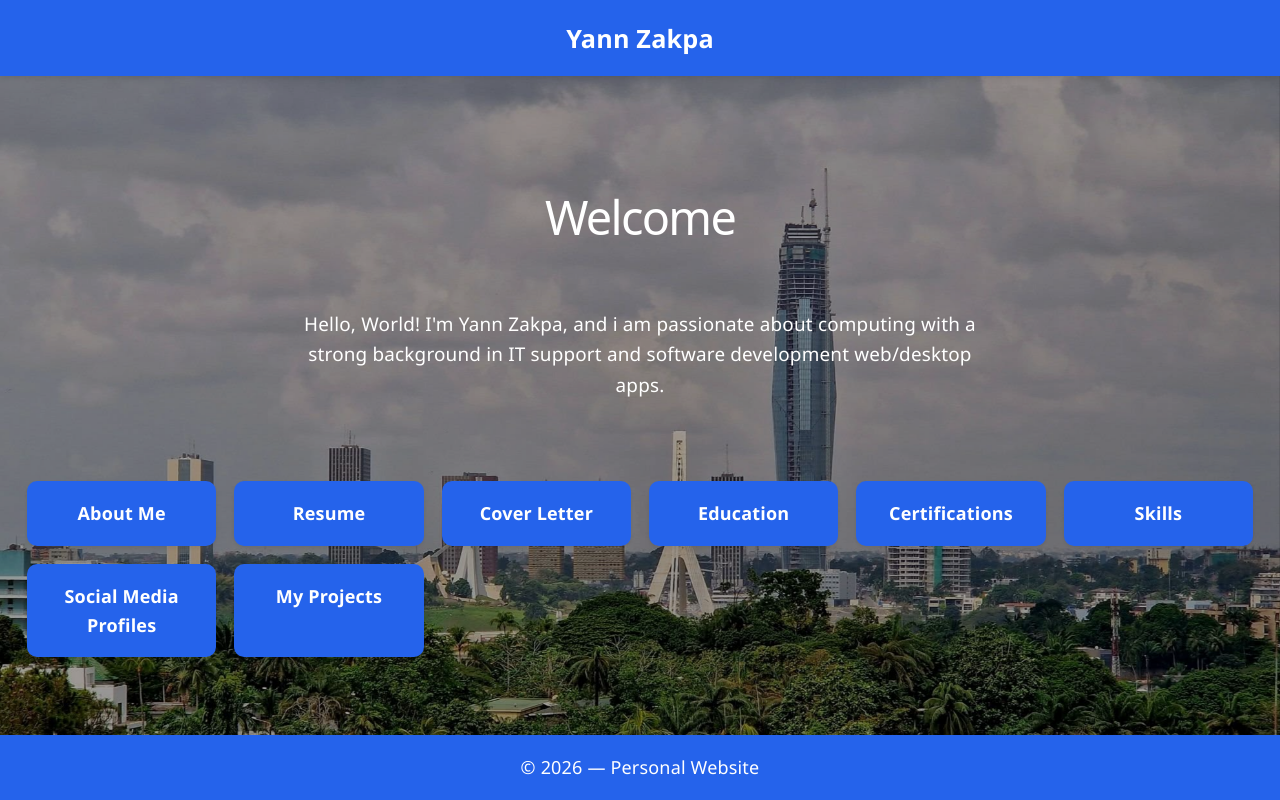
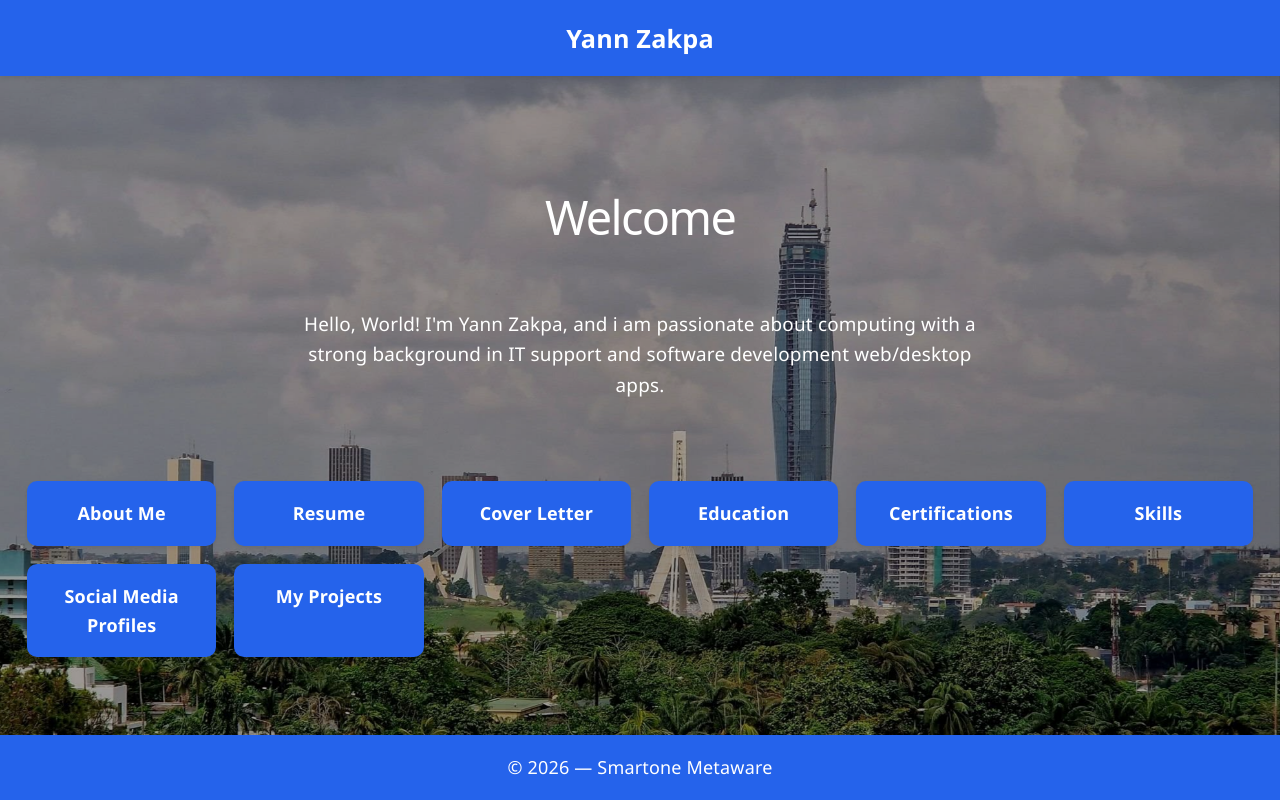
Before and after one commit to mali01001110/yzwebsite, a React (Vite) app in the folder frontend/: page / in a window 1280 px wide. Built offline with nearby package versions, Linux system fonts and the light colour scheme.

Commit message:
Update footer text for branding change

```diff
--- a/frontend/src/components/Layout.jsx
+++ b/frontend/src/components/Layout.jsx
@@ -51,7 +51,7 @@ function Layout() {
       </main>
 
       <footer className="footer" style={{ ...foregroundStyle, marginTop: '2rem' }}>
-        <p>© {new Date().getFullYear()} — Personal Website</p>
+        <p>© {new Date().getFullYear()} — Smartone Metaware</p>
       </footer>
     </div>
   );
```
